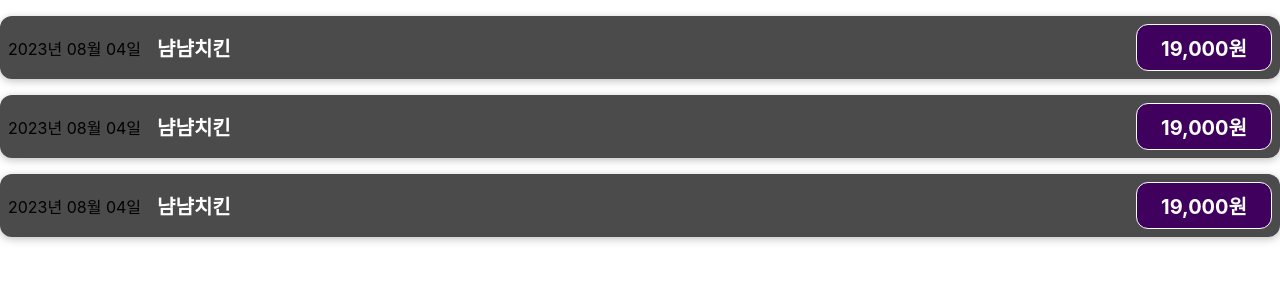
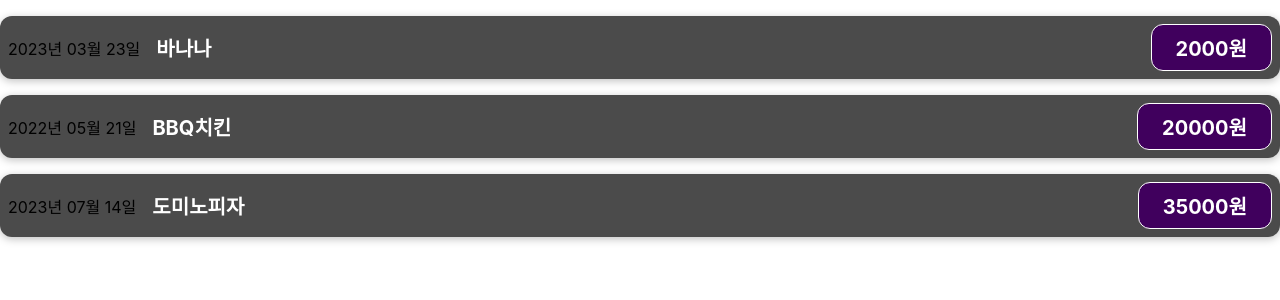
Before and after one commit to bumjun2/react-study202308, a React (Create React App) app: page / in a window 1280 px wide. Shown: the top 300 px of the page. Built offline with nearby package versions, Linux system fonts and the light colour scheme.

Commit message:
jsx 어렵다.

```diff
--- a/src/App2.js
+++ b/src/App2.js
@@ -1,14 +1,45 @@
 import React from 'react';
-
 import ExpenseItem from './components/ExpenseItem';
 
-function App() {
+const App = () => {
+  // 지출 항목 객체 배열
+  const expenses = [
+    {
+      title: '바나나',
+      price: 2000,
+      date: new Date(2023, 3, 23),
+    },
+    {
+      title: 'BBQ치킨',
+      price: 20000,
+      date: new Date(2022, 5, 21),
+    },
+    {
+      title: '도미노피자',
+      price: 35000,
+      date: new Date(2023, 7, 14),
+    },
+  ];
+
   return (
     <>
-      <ExpenseItem />
-      <ExpenseItem />
-      <ExpenseItem />
+      <ExpenseItem
+        title={expenses[0].title}
+        price={expenses[0].price}
+        date={expenses[0].date}
+      />
+      <ExpenseItem
+        title={expenses[1].title}
+        price={expenses[1].price}
+        date={expenses[1].date}
+      />
+      <ExpenseItem
+        title={expenses[2].title}
+        price={expenses[2].price}
+        date={expenses[2].date}
+      />
     </>
   );
-}
+};
+
 export default App;
--- a/src/components/ExpenseItem.js
+++ b/src/components/ExpenseItem.js
@@ -2,10 +2,10 @@
 // css 로딩
 import './ExpenseItem.css';
 
-const ExpenseItem = () => {
-  const expenseDate = new Date(2023, 8, 4);
-  const expenseTitle = '냠냠치킨';
-  const expensePrice = 19000;
+const ExpenseItem = ({ title, price: propsPrice, date }) => {
+  // const expenseDate = date;
+  // const expenseTitle = title;
+  // const expensePrice = propsPrice;
 
   // 1자리 숫자를 2자리수로 변환하는 함수
   const make2digit = (text) => {
@@ -13,22 +13,22 @@
   };
   // 날짜 포맷팅 변환 함수 정의
   const makeFormattedDate = () => {
-    const year = expenseDate.getFullYear();
-    const month = expenseDate.getMonth();
-    const date = expenseDate.getDate();
+    const year = date.getFullYear();
+    const month = date.getMonth();
+    const day = date.getDate();
 
-    return `${year}년 ${make2digit(month)}월 ${make2digit(date)}일`;
+    return `${year}년 ${make2digit(month)}월 ${make2digit(day)}일`;
   };
 
   // 숫자를 원화표기법으로 바꾸기
-  const formattedPrice = new Intl.NumberFormat('ko-KR').format(expensePrice);
+  const formattedPrice = new Intl.NumberFormat('ko-KR').format(propsPrice);
 
   return (
     <div className="expense-item">
       <div>{makeFormattedDate()}</div>
       <div className="expense-item__description">
-        <h2>{expenseTitle}</h2>
-        <div className="expense-item__price">{formattedPrice}원</div>
+        <h2>{title}</h2>
+        <div className="expense-item__price">{propsPrice}원</div>
       </div>
     </div>
   );
--- /dev/null
+++ b/src/components/Juststudy.css
@@ -0,0 +1,3 @@
+div {
+  color: red;
+}
```
Also changed, not shown: src/components/Juststudy.js (added, +14 -0 lines).
